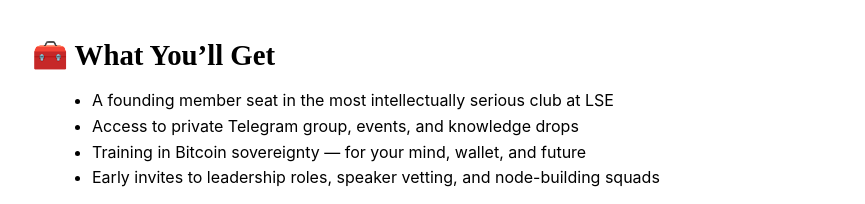
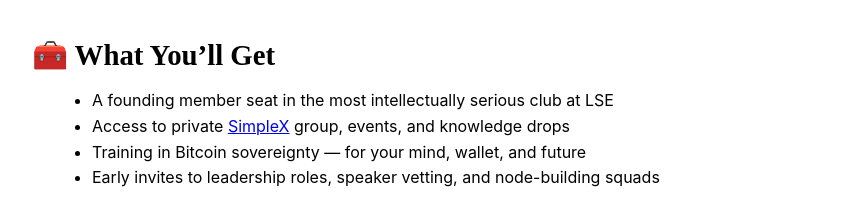
Before and after one commit to LSESUBitcoin/BitcoinSociety, a plain HTML site: page index.html in a window 1280 px wide. Shown: the part 1625-1829 px from the top of the page, without its empty margins (208-1073 px from the left). Drawn offline with Linux system fonts and the light colour scheme; no server answers.

Commit message:
Update index.html

```diff
--- a/index.html
+++ b/index.html
@@ -221,7 +221,7 @@
       <h2 class="section-title">🧰 What You’ll Get</h2>
       <ul>
         <li>A founding member seat in the most intellectually serious club at LSE</li>
-        <li>Access to private Telegram group, events, and knowledge drops</li>
+        <li>Access to private <a href="https://simplex.chat" target="_blank" rel="noopener noreferrer">SimpleX</a> group, events, and knowledge drops</li>
         <li>Training in Bitcoin sovereignty — for your mind, wallet, and future</li>
         <li>Early invites to leadership roles, speaker vetting, and node-building squads</li>
       </ul>
```
